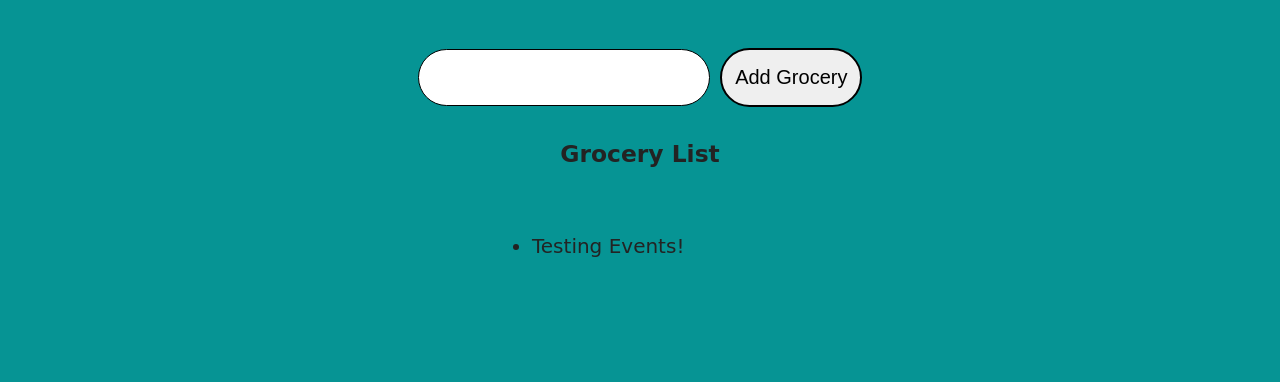
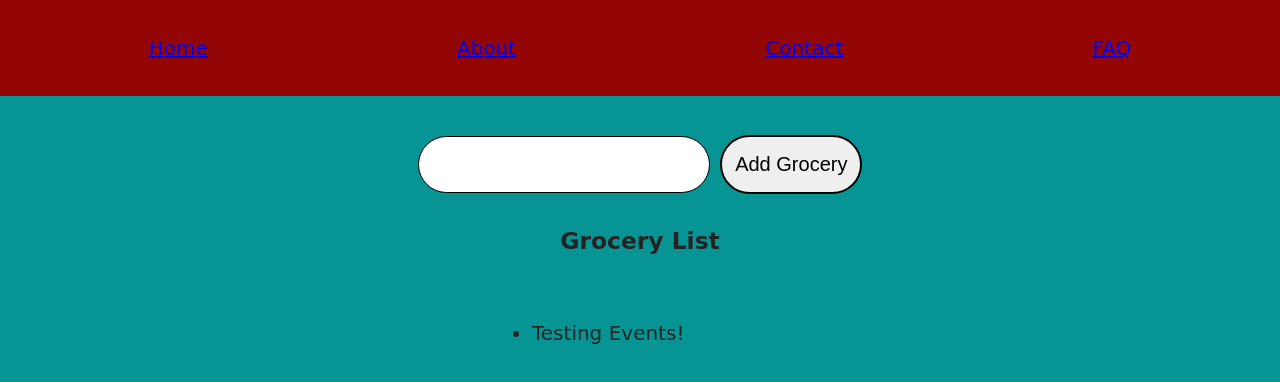
Before and after one commit to hokevin404/sba316, a plain HTML site: page index.html in a window 1280 px wide. Drawn offline with Linux system fonts and the light colour scheme.

Commit message:
Added Nav

```diff
--- a/index.html
+++ b/index.html
@@ -8,6 +8,12 @@
   </head>
 
   <body>
+    <header>
+        <nav id="top-menu"></nav>
+    </header>
+
+    <main></main>
+
     <div class="ul-container">
         <input type="text" id="groceryInput" required pattern="[A-Za-z0-9]{1,}"/>
         <button id="addGroceryBtn">Add Grocery</button>
--- a/scripts/scripts.mjs
+++ b/scripts/scripts.mjs
@@ -1,3 +1,10 @@
+var menuLinks = [
+    { text: 'Home', href: '/home' },
+    { text: 'About', href: '/about' },
+    { text: 'Contact', href: '/contact' },
+    { text: 'FAQ', href: '/faq' },
+];
+
 const gList = document.getElementById("groceryList");
 // console.log(gList);
 const gInput = document.getElementById("groceryInput");
@@ -5,11 +12,40 @@ const gInput = document.getElementById("groceryInput");
 const gBtn = document.getElementById("addGroceryBtn");
 // console.log(gBtn);
 
+let topMenuEl = document.getElementById('top-menu');
+topMenuEl.style.height = '100%';
+topMenuEl.style.backgroundColor = 'var(--top-menu-bg)';
+topMenuEl.style.padding = '3vh';
+topMenuEl.classList.add('flex-around');
+
+topMenuEl.addEventListener("click", (e) => {
+    e.preventDefault();
+})
+
+for(let i = 0; i < menuLinks.length; i++)
+{
+    let anchor = document.createElement('a');
+    anchor.href = Object.values(menuLinks[i])[1];
+    anchor.innerText = Object.values(menuLinks[i])[0];
+    topMenuEl.appendChild(anchor);
+}
+
+// Event listener when a listed item is clicked
 gList.addEventListener("click", (evt) => {
-  evt.target.classList.toggle("strikethrough");
-  console.log('strikethrough');
+    // When listed is clicked, toggle on/off text strikethrough
+    evt.target.classList.toggle("strikethrough");
+    console.log('strikethrough');
 });
 
+// Event listener to validate user input
+gBtn.addEventListener("click", addGrocery);
+
+// Event handler function
+//  1) Retrieve user input value
+//  2) If no user input, return to do nothing
+//  3) Check if user input is a value
+//      a) If true, append item to the list, reset the value variable and focus it
+//      b) Otherwise return to do nothing if invalid
 function addGrocery() {
   const newItem = gInput.value;
 
@@ -25,5 +61,3 @@ function addGrocery() {
     else
         return;
 }
-
-gBtn.addEventListener("click", addGrocery);
--- a/styles/styles.css
+++ b/styles/styles.css
@@ -1,10 +1,14 @@
+:root {
+    --top-menu-bg: #940606;
+}
+
 body {
     background: #069494;
     color: #232323;
     line-height: 6vh;
     font-size: 20px;
     font-family: cursive;
-    padding: 5vh;
+    margin: 0;
     user-select: none;
 }
 
@@ -27,6 +31,7 @@ input {
     border: 1px solid black;
     border-radius: 50px;
     margin-right: 10px;
+    margin-top: 5vh;
 }
 
 li {
@@ -52,3 +57,9 @@ li {
     text-align: left;
     width: 20vw;
 }
+
+.flex-around {
+    display: flex;
+    justify-content: space-around;
+    align-items: center;
+}
```
